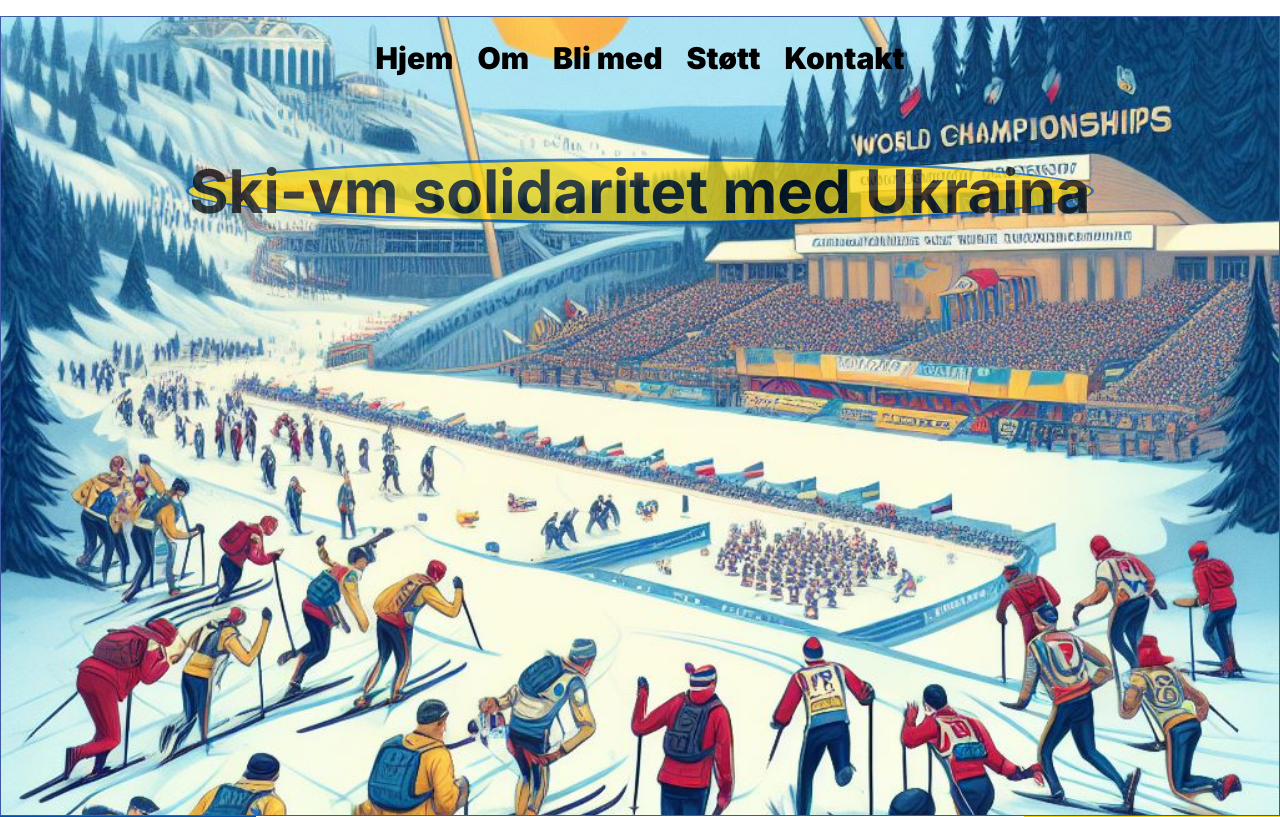
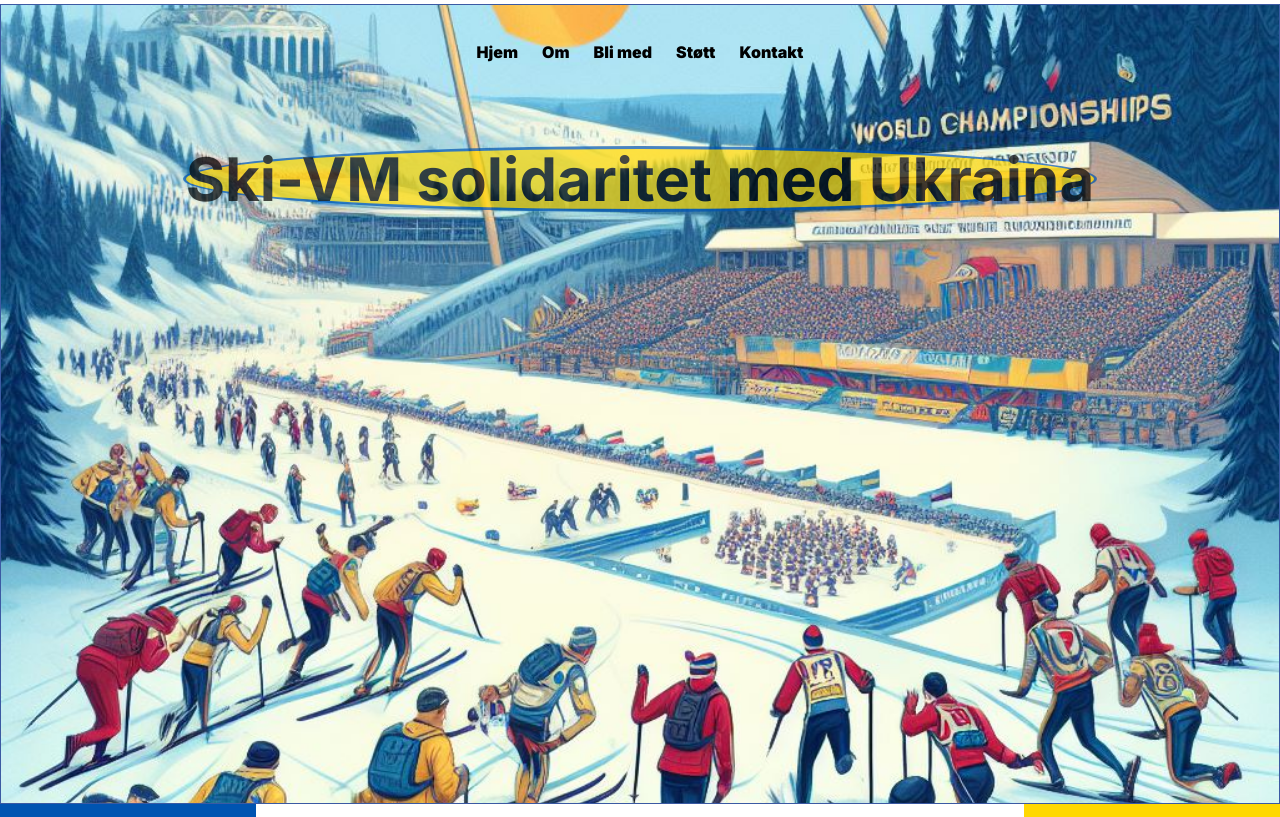
Before and after one commit to pedernyl/vmu, a Next.js app: page / in a window 1280 px wide. Shown: the top 817 px of the page. Built offline with nearby package versions, Linux system fonts and the light colour scheme.

Commit message:
changed font size navigation

```diff
--- a/src/app/components/navigation/navbar/index.tsx
+++ b/src/app/components/navigation/navbar/index.tsx
@@ -24,7 +24,7 @@ const Navbar = ({ toggle }: { toggle: () => void }) => {
                            />
                        </svg>
                    </button>
-                   <ul className="hidden md:flex gap-x-6 font-black text-3xl">
+                   <ul className="hidden md:flex gap-x-6 font-black text-1xl">
                        <li>
                            <Link href="/#home">
                                <p className="hover:scale-150">
--- a/src/app/start/page.tsx
+++ b/src/app/start/page.tsx
@@ -3,7 +3,7 @@ import React from "react";
 const Start = () => {
   return <div className="subPage">
     <h1 className="text-6xl homePage">
-      Ski-vm solidaritet med Ukraina
+      Ski-VM solidaritet med Ukraina
     </h1>
   </div>
 };
```
